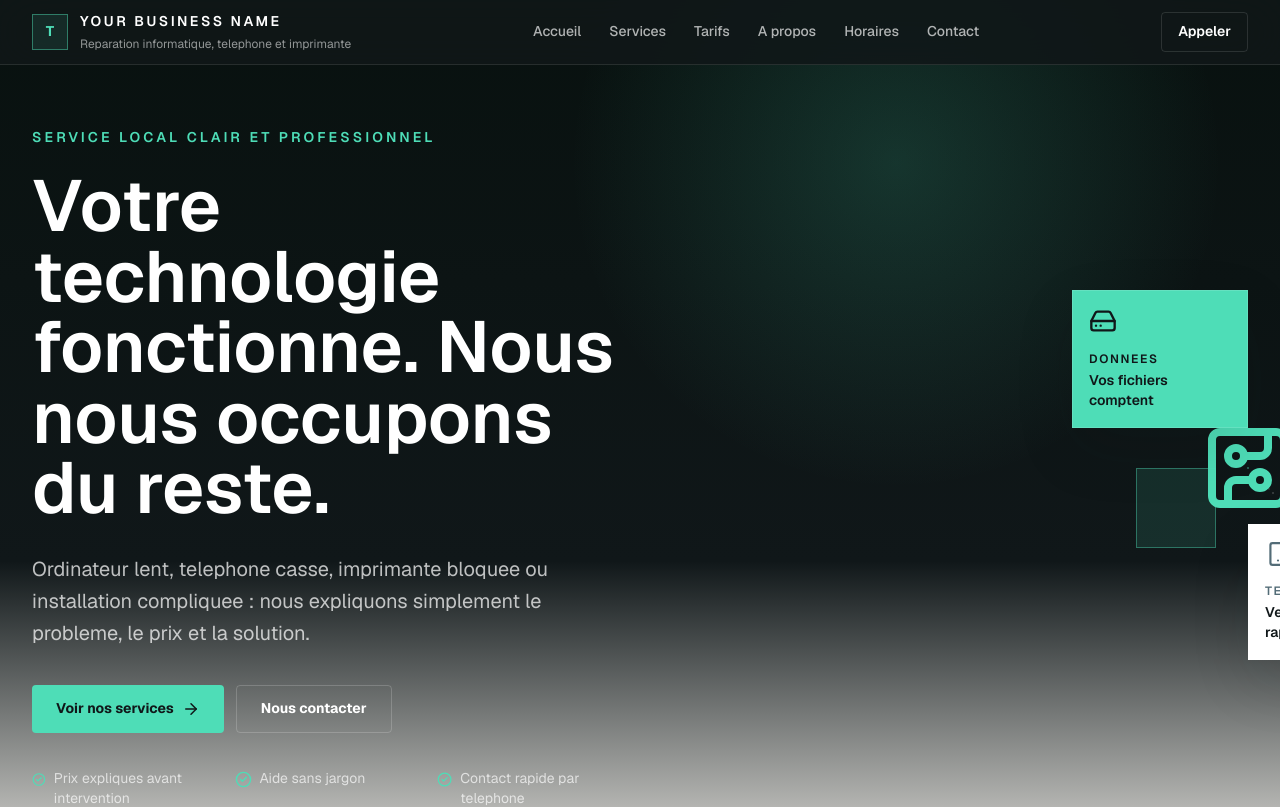
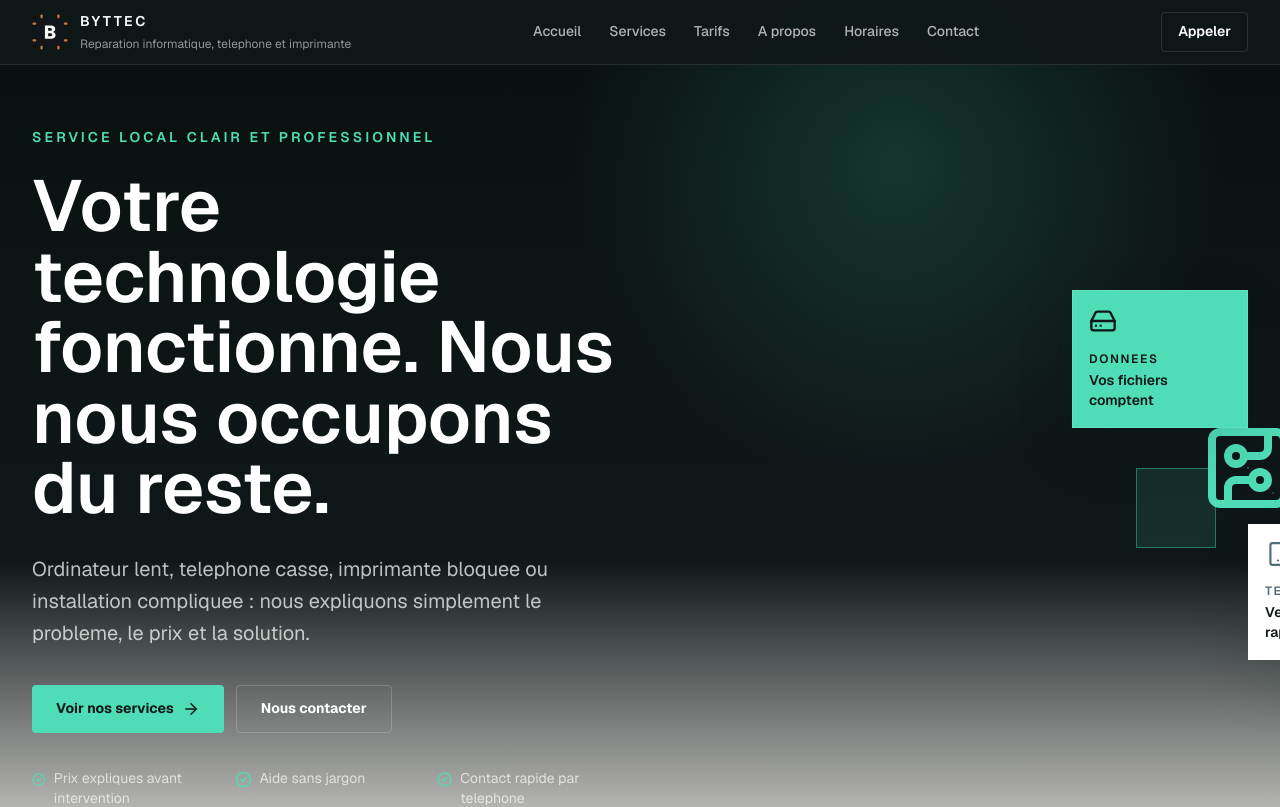
Before and after one commit to SamTonoyan/tech-repair-site, a Next.js app: page / in a window 1280 px wide. Shown: the top 807 px of the page. Built offline with nearby package versions, Linux system fonts and the light colour scheme.

Commit message:
Update website

```diff
--- a/src/components/Header.tsx
+++ b/src/components/Header.tsx
@@ -3,6 +3,7 @@
 import { useState } from "react";
 import { Menu, X } from "lucide-react";
 import { navItems, siteConfig } from "@/data/site";
+import Image from "next/image";
 
 export function Header() {
   const [isOpen, setIsOpen] = useState(false);
@@ -15,9 +16,14 @@ export function Header() {
           className="group flex items-center gap-3 rounded-sm focus-visible:outline focus-visible:outline-2 focus-visible:outline-offset-4 focus-visible:outline-mint"
           aria-label="Retour a l'accueil"
         >
-          <span className="grid h-9 w-9 place-items-center border border-mint/45 bg-mint/10 text-sm font-bold text-mint">
-            T
-          </span>
+          <Image
+              src="/images/logo.svg"
+              alt={siteConfig.name}
+              width={36}
+              height={36}
+              className="h-9 w-9 object-contain"
+/>
+
           <span className="leading-none">
             <span className="block text-sm font-semibold uppercase tracking-[0.18em] text-white">
               {siteConfig.name}
--- a/src/data/site.ts
+++ b/src/data/site.ts
@@ -1,16 +1,16 @@
 export const siteConfig = {
-  name: "YOUR BUSINESS NAME",
+  name: "BytTec",
   tagline: "Reparation informatique, telephone et imprimante",
   description:
     "Un service local, clair et professionnel pour reparer vos appareils, installer vos logiciels et vous aider sans jargon.",
   phone: "06 XX XX XX XX",
-  phoneHref: "tel:+33600000000",
-  whatsapp: "06 XX XX XX XX",
+  phoneHref: "tel:+33698421200",
+  whatsapp: "0698421200 ",
   whatsappHref: "https://wa.me/33600000000",
   email: "contact@example.fr",
   emailHref: "mailto:contact@example.fr",
-  address: "YOUR ADDRESS, 75000 Paris",
-  mapsHref: "https://maps.google.com/?q=YOUR%20ADDRESS%2075000%20Paris",
+  address: "YOUR ADDRESS, 31250 Revel",
+  mapsHref: "https://www.google.com/maps/place/Revel/@43.4678912,1.9974716,13z/data=!3m1!4b1!4m6!3m5!1s0x12ae42a2496cd347:0xee74693e5c3e68a2!8m2!3d43.458611!4d2.004573!16zL20vMGNzc2x3?entry=ttu&g_ep=EgoyMDI2MDgwNS4xIKXMDSoASAFQAw%3D%3D",
   city: "Paris",
   ctaPrimary: "Voir nos services",
   ctaSecondary: "Nous contacter",
```
Also changed, not shown: public/images/logo.svg (added).
